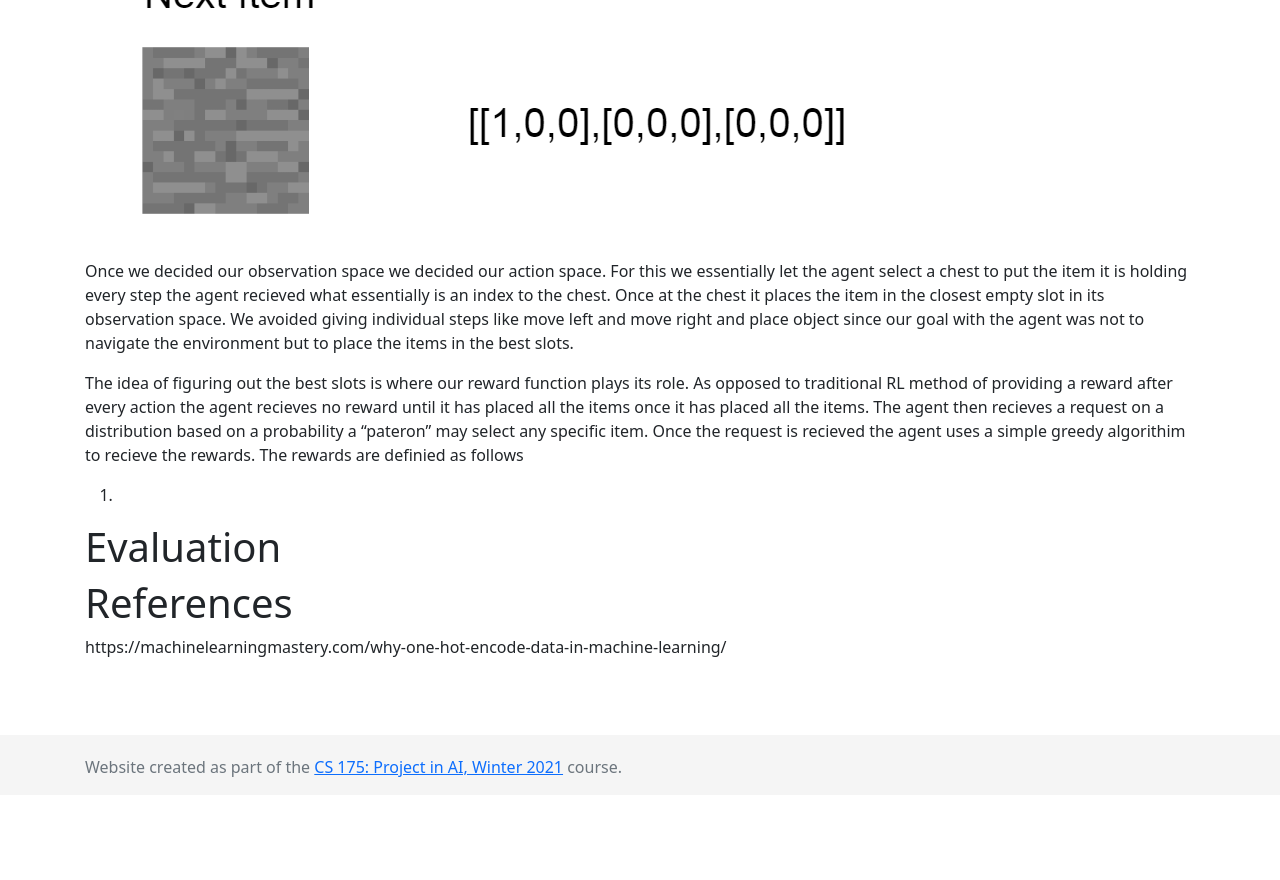
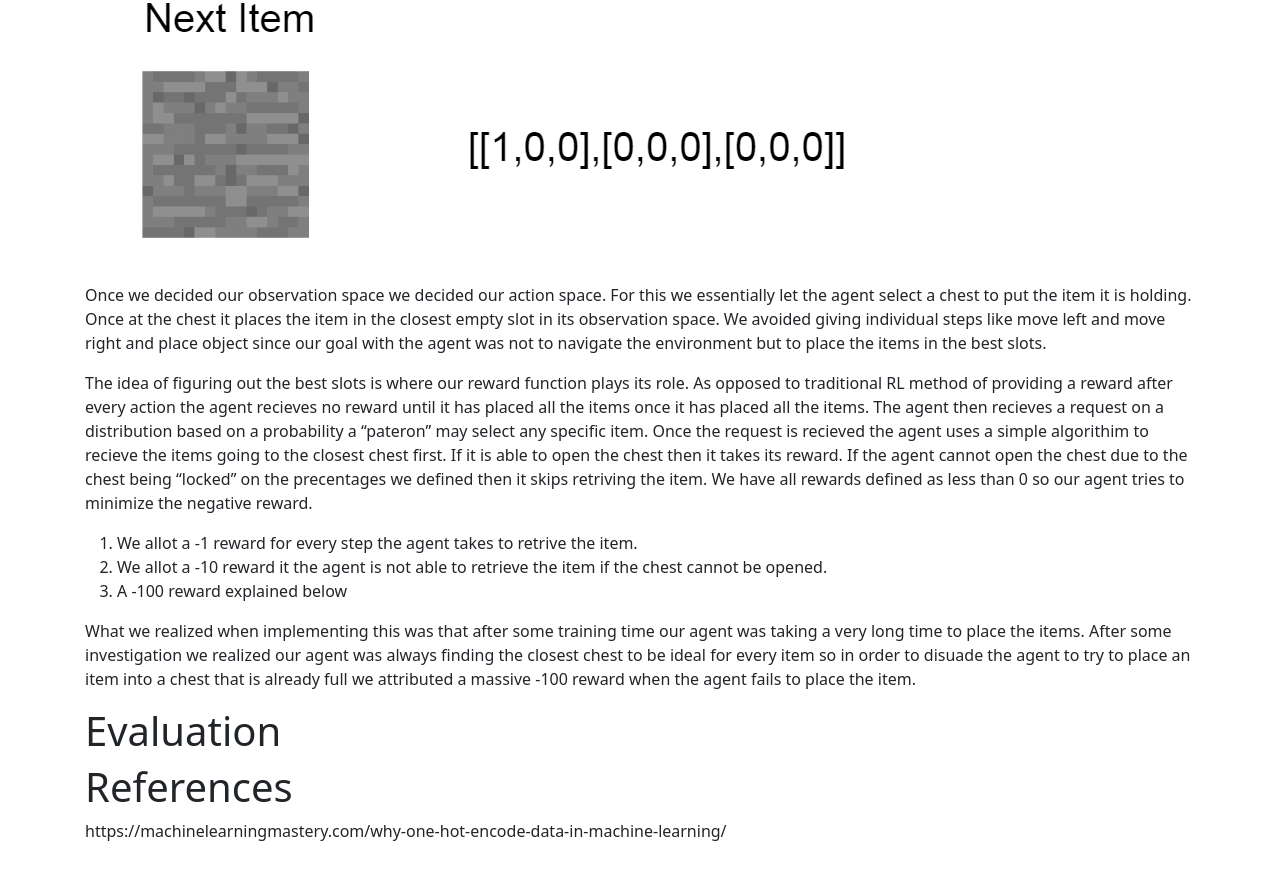
Before and after one commit to burwinliu-zz/LibraryOfAlexandria, a Jekyll site: the page built from docs/final.md, in a window 1280 px wide and 900 px high, scrolled down 2151 px. Shown: the top 880 px of the window. Built offline with Jekyll 4.4.1, drawn with Linux system fonts in a browser that asks for light colours; before the commit the page ends 2946 px from its top, so only the background shows below that; some of the changed text lies outside the part shown.

Commit message:
Update final.md

```diff
--- a/docs/final.md
+++ b/docs/final.md
@@ -6,7 +6,7 @@ title: Final Report
 # Video
 
 # Project Summary
-The goal of the Library of Alexandria is to train an agent that can optimally place a variety of items in a set of n chests in a manner that can ensure that paterons who visit the Library can recieve the items they request and that they are recieved in the least amount of steps possible. As seen below our environment consists of 10 chests and the agent has a set of predefnined items dropped on the emerald square. The agent then picks up all these items and one by one decides where each of the items should be placed in the chests. We added additonal contraints to the chests
+The goal of the Library of Alexandria is to train an agent that can optimally place a variety of items in a set of n chests in a manner that can ensure that paterons who visit the Library can recieve the items they request and that they are recieved in the least amount of steps possible. As seen below our environment consists of 10 chests and the agent has a set of predefnined items dropped on the emerald square. The agent then picks up all these items and one by one decides where each of the items should be placed in the chests. We added additonal contraints to the chests where they have a random rate of failure.
 
 In our case we generated this idea of the "pateron" by designing a distribution at which each item is requested at.
 # Approaches
@@ -37,11 +37,15 @@ As seen in the image below our observation space ended up mapping to a 3d space.
 
 
 
-Once we decided our observation space we decided our action space. For this we essentially let the agent select a chest to put the item it is holding every step the agent recieved what essentially is an index to the chest. Once at the chest it places the item in the closest empty slot in its observation space. We avoided giving individual steps like move left and move right and place object since our goal with the agent was not to navigate the environment but to place the items in the best slots.
+Once we decided our observation space we decided our action space. For this we essentially let the agent select a chest to put the item it is holding. Once at the chest it places the item in the closest empty slot in its observation space. We avoided giving individual steps like move left and move right and place object since our goal with the agent was not to navigate the environment but to place the items in the best slots.
 
-The idea of figuring out the best slots is where our reward function plays its role. As opposed to traditional RL method of providing a reward after every action the agent recieves no reward until it has placed all the items once it has placed all the items. The agent then recieves a request on a distribution based on a probability a "pateron" may select any specific item. Once the request is recieved the agent uses a simple greedy algorithim to recieve the rewards. The rewards are definied as follows
+The idea of figuring out the best slots is where our reward function plays its role. As opposed to traditional RL method of providing a reward after every action the agent recieves no reward until it has placed all the items once it has placed all the items. The agent then recieves a request on a distribution based on a probability a "pateron" may select any specific item. Once the request is recieved the agent uses a simple algorithim to recieve the items going to the closest chest first. If it is able to open the chest then it takes its reward. If the agent cannot open the chest due to the chest being "locked" on the precentages we defined then it skips retriving the item. We have all rewards defined as less than 0 so our agent tries to minimize the negative reward.
 
-1.
+1. We allot a -1 reward for every step the agent takes to retrive the item.
+2. We allot a -10 reward it the agent is not able to retrieve the item if the chest cannot be opened.
+3. A -100 reward explained below
+
+What we realized when implementing this was that after some training time our agent was taking a very long time to place the items. After some investigation we realized our agent was always finding the closest chest to be ideal for every item so in order to disuade the agent to try to place an item into a chest that is already full we attributed a massive -100 reward when the agent fails to place the item.
 
 
 
```
